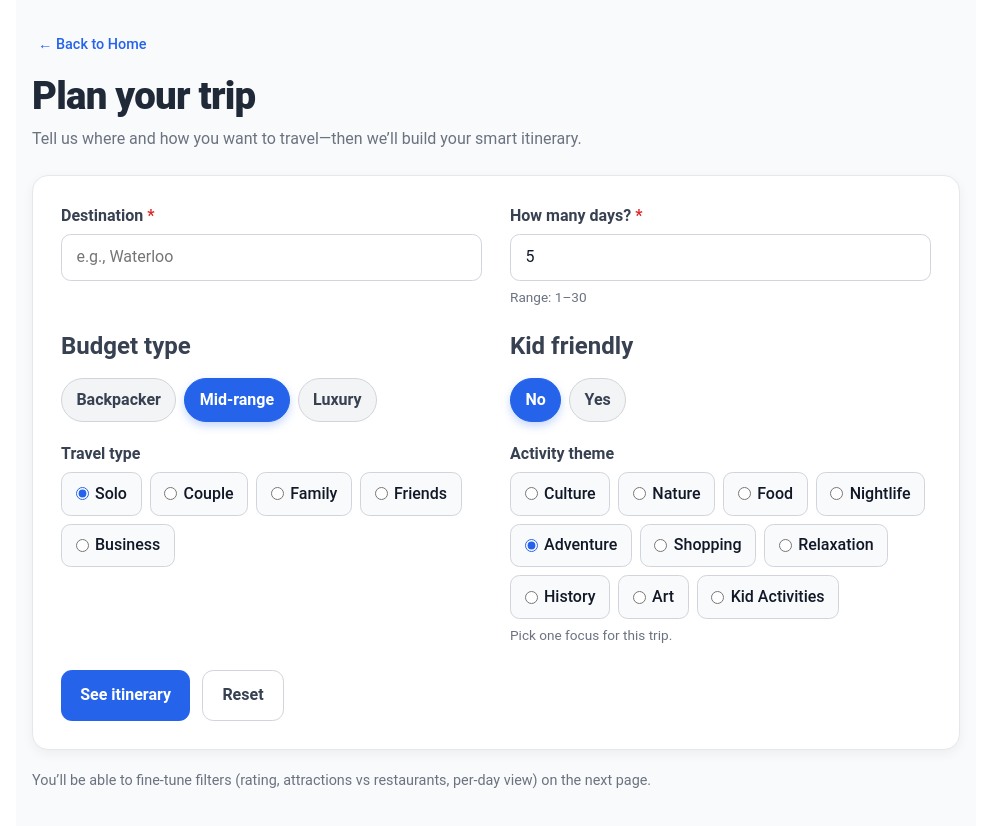
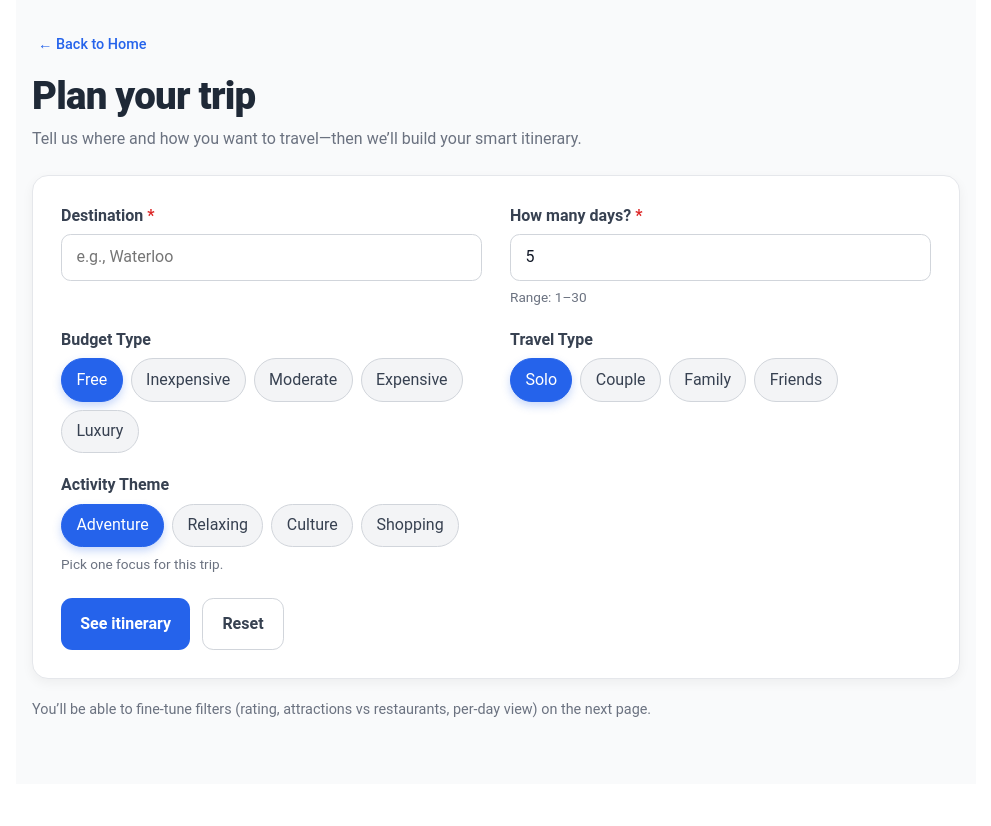
Before and after one commit to MyaEi/Frontend_SmartTravelApp, a Next.js app: page /smart-itineraries/search in a window 1280 px wide. Shown: the top 826 px of the page, without its empty margins (144-1135 px from the left). After the commit the page ends 800 px from the top, so only its background shows below. Built offline with nearby package versions, Linux system fonts and the light colour scheme.

Commit message:
Smart itinearies UI enhancements such as updating of filtering, photo display enhacements, add booking feature

```diff
--- a/app/api/itinerary/route.ts
+++ b/app/api/itinerary/route.ts
@@ -5,7 +5,7 @@ export async function POST(req: Request) {
   try {
     const payload = await req.json();
 
-    const required = ["destination", "days", "budget", "kid_friendly", "travel_type", "activity_theme"] as const;
+    const required = ["destination", "days", "budget", "travel_type", "activity_theme"] as const;
       for (const k of required) {
         if (!(k in payload)) {
           return NextResponse.json(
--- a/app/api/photo-proxy/route.ts
+++ b/app/api/photo-proxy/route.ts
@@ -1,10 +1,12 @@
 import type { NextRequest } from "next/server";
 import { NextResponse } from "next/server";
+const API_BASE = process.env.NEXT_PUBLIC_API_BASE_URL || "http://127.0.0.1:8000";
 
 export async function GET(req: NextRequest) {
   const photoUrl = req.nextUrl.searchParams.get("url");
-  if (!photoUrl) return new NextResponse("Missing URL", { status: 400 });
+  const placeId = req.nextUrl.searchParams.get("place_id");
 
+  if(photoUrl){
     try {
       const res = await fetch(photoUrl);
       const blob = await res.arrayBuffer();
@@ -20,3 +22,42 @@ export async function GET(req: NextRequest) {
       return new NextResponse("Failed to fetch photo", { status: 500 });
     }
   }
+
+  if (placeId) {
+    try {
+      const res = await fetch(`${API_BASE}/places/photos/${placeId}`);
+      if (!res.ok) {
+        const msg = await res.text();
+        return NextResponse.json(
+          { error: msg || "Failed to fetch place photos" },
+          { status: res.status }
+        );
+      }
+
+      const json = await res.json();
+
+      // Expected: { place_id: "xxx", photo_urls: ["...", "..."] }
+      return NextResponse.json(
+        {
+          place_id: json.place_id,
+          photo_urls: json.photo_urls ?? [],
+        },
+        { status: 200 }
+      );
+    } catch (err) {
+      console.error("place_id photo fetch error:", err);
+      return NextResponse.json(
+        { error: "Server error fetching place photos" },
+        { status: 500 }
+      );
+    }
+  }
+
+  if(!photoUrl){
+    return new NextResponse("Missing URL", { status: 400 });
+  }
+  if(!placeId){
+    return new NextResponse("Missing Place Id", { status: 400 });
+  }
+
+}
--- a/app/smart-itineraries/search/page.tsx
+++ b/app/smart-itineraries/search/page.tsx
@@ -4,20 +4,16 @@ import React, { useMemo, useState } from "react";
 import { useRouter } from "next/navigation";
 import styles from "./search.module.css";
 
-type Budget = "Backpacker" | "Mid-range" | "Luxury";
-type TravelType = "Solo" | "Couple" | "Family" | "Friends" | "Business";
+const budgets = ["Free", "Inexpensive", "Moderate", "Expensive", "Luxury"] as const;
+type Budget = typeof budgets[number];
+const travelTypes = ["Solo", "Couple", "Family", "Friends"] as const;
+type TravelType = typeof travelTypes[number];
 
 const ALL_THEMES = [
+  "Adventure",
+  "Relaxing",
   "Culture",
-  "Nature",
-  "Food",
-  "Nightlife",
-  "Adventure",
-  "Shopping",
-  "Relaxation",
-  "History",
-  "Art",
-  "Kid Activities",
+  "Shopping"
 ] as const;
 
 export default function SmartItinerariesSearchPage() {
@@ -26,31 +22,29 @@ export default function SmartItinerariesSearchPage() {
   // ---- Form state ----
   const [destination, setDestination] = useState("");
   const [days, setDays] = useState<number>(5);
-  const [budget, setBudget] = useState<Budget>("Mid-range");
-  const [kidFriendly, setKidFriendly] = useState<"Yes" | "No">("No");
-  const [travelType, setTravelType] = useState<TravelType>("Solo");
-  const [themes, setThemes] = useState<string[]>(["Culture", "Food"]);
+  const [budget, setBudget] = useState<Budget>(budgets[0]);
+  const [travelType, setTravelType] = useState<TravelType>(travelTypes[0]);
+  //const [themes, setThemes] = useState<string[]>(["Culture", "Food"]);
   const [touched, setTouched] = useState(false);
   const [busy, setBusy] = useState(false);
-  const [activityTheme, setActivityTheme] = useState<string>("Adventure");
-  const budgetToNum: Record<Budget, 1 | 2 | 3> = {
-    "Backpacker": 1,
-    "Mid-range": 2,
-    "Luxury": 3,
+  const [activityTheme, setActivityTheme] = useState<string>(ALL_THEMES[0]);
+  const budgetToNum: Record<Budget, 0 | 1 | 2 | 3 | 4> = {
+    "Free": 0,
+    "Inexpensive": 1,
+    "Moderate": 2,
+    "Expensive": 3,
+    "Luxury": 4
   };
 
   // Example suggestions (swap with Places API later if you like)
   const suggestions = useMemo(
     () => [
-      "Toronto, ON, Canada",
-      "Waterloo, ON, Canada",
-      "Ottawa, ON, Canada",
-      "Montreal, QC, Canada",
-      "Vancouver, BC, Canada",
-      "New York, NY, USA",
-      "Tokyo, Japan",
-      "Paris, France",
-      "Bangkok, Thailand",
+      "Toronto",
+      "Vancouver",
+      "New York",
+      "Tokyo",
+      "Paris",
+      "Bangkok",
     ],
     []
   );
@@ -63,11 +57,11 @@ export default function SmartItinerariesSearchPage() {
     return e;
   }, [destination, days]);
 
-  const toggleTheme = (label: string) => {
-    setThemes((prev) =>
-      prev.includes(label) ? prev.filter((t) => t !== label) : [...prev, label]
-    );
-  };
+  // const toggleTheme = (label: string) => {
+  //   setThemes((prev) =>
+  //     prev.includes(label) ? prev.filter((t) => t !== label) : [...prev, label]
+  //   );
+  // };
 
   const onSubmit = async (e: React.FormEvent) => {
     e.preventDefault();
@@ -80,7 +74,6 @@ export default function SmartItinerariesSearchPage() {
         destination: destination.trim(),
         days: String(days),
         budget: String(budgetToNum[budget]),
-        kid_friendly: kidFriendly === "Yes" ? "true" : "false",
         travel_type: travelType.toLowerCase(),
         activity_theme: activityTheme.toLowerCase(), // single value
       });
@@ -159,15 +152,14 @@ export default function SmartItinerariesSearchPage() {
 
         {/* Budget */}
         <fieldset className={styles.fieldset}>
-          <legend className={styles.label}>Budget type</legend>
+          <label className={styles.label}>Budget Type</label>
           <div className={styles.pillsRow}>
-            {(["Backpacker", "Mid-range", "Luxury"] as Budget[]).map((b) => (
+            {budgets.map((b) => (
               <button
                 key={b}
                 type="button"
                 aria-pressed={budget === b}
-                className={`${styles.pill} ${budget === b ? styles.pillActive : ""
-                  }`}
+                className={`${styles.pill} ${budget === b ? styles.pillActive : ""}`}
                 onClick={() => setBudget(b)}
               >
                 {b}
@@ -176,66 +168,63 @@ export default function SmartItinerariesSearchPage() {
           </div>
         </fieldset>
 
-        {/* Kid Friendly */}
+        {/* Travel Type */}
         <fieldset className={styles.fieldset}>
-          <legend className={styles.label}>Kid friendly</legend>
+          <label className={styles.label}>Travel Type</label>
           <div className={styles.pillsRow}>
-            {(["No", "Yes"] as const).map((v) => (
+            {travelTypes.map((t) => (
+              // <label key={t} className={styles.segmentItem}>
+              //   <input
+              //     type="radio"
+              //     name="travelType"
+              //     value={t}
+              //     checked={travelType === t}
+              //     onChange={() => setTravelType(t)}
+              //   />
+              //   <span>{t}</span>
+              // </label>
               <button
-                key={v}
+                key={t}
                 type="button"
-                aria-pressed={kidFriendly === v}
-                className={`${styles.pill} ${kidFriendly === v ? styles.pillActive : ""
-                  }`}
-                onClick={() => setKidFriendly(v)}
+                aria-pressed={travelType === t}
+                className={`${styles.pill} ${travelType === t ? styles.pillActive : ""}`}
+                onClick={() => setTravelType(t)}
               >
-                {v}
+                {t}
               </button>
             ))}
           </div>
         </fieldset>
 
-        {/* Travel Type */}
-        <div className={styles.field}>
-          <label className={styles.label}>Travel type</label>
-          <div className={styles.segment}>
-            {(
-              ["Solo", "Couple", "Family", "Friends", "Business"] as TravelType[]
-            ).map((t) => (
-              <label key={t} className={styles.segmentItem}>
-                <input
-                  type="radio"
-                  name="travelType"
-                  value={t}
-                  checked={travelType === t}
-                  onChange={() => setTravelType(t)}
-                />
-                <span>{t}</span>
-              </label>
-            ))}
-          </div>
-        </div>
-
         {/* Activity Themes */}
         {/* Activity Theme (single-select) */}
-        <div className={styles.field}>
-          <label className={styles.label}>Activity theme</label>
-          <div className={styles.segment}>
+        <fieldset className={styles.fieldset}>
+          <label className={styles.label}>Activity Theme</label>
+          <div className={styles.pillsRow}>
             {ALL_THEMES.map((t) => (
-              <label key={t} className={styles.segmentItem}>
-                <input
-                  type="radio"
-                  name="activityTheme"
-                  value={t}
-                  checked={activityTheme === t}
-                  onChange={() => setActivityTheme(t)}
-                />
-                <span>{t}</span>
-              </label>
+              // <label key={t} className={styles.segmentItem}>
+              //   <input
+              //     type="radio"
+              //     name="activityTheme"
+              //     value={t}
+              //     checked={activityTheme === t}
+              //     onChange={() => setActivityTheme(t)}
+              //   />
+              //   <span>{t}</span>
+              // </label>
+              <button
+                key={t}
+                type="button"
+                aria-pressed={activityTheme === t}
+                className={`${styles.pill} ${activityTheme === t ? styles.pillActive : ""}`}
+                onClick={() => setActivityTheme(t)}
+              >
+                {t}
+              </button>
             ))}
           </div>
           <div className={styles.hint}>Pick one focus for this trip.</div>
-        </div>
+        </fieldset>
 
         {/* <div className={styles.field}>
           <label className={styles.label}>Activity theme</label>
@@ -272,12 +261,10 @@ export default function SmartItinerariesSearchPage() {
             onClick={() => {
               setDestination("");
               setDays(5);
-              setBudget("Mid-range");
-              setKidFriendly("No");
-              setTravelType("Solo");
-              setThemes(["Culture", "Food"]);
+              setBudget(budgets[0]);
+              setTravelType(travelTypes[0]);
               setTouched(false);
-              setActivityTheme("Adventure");
+              setActivityTheme(ALL_THEMES[0]);
             }}
           >
             Reset
--- a/app/smart-itineraries/search/search.module.css
+++ b/app/smart-itineraries/search/search.module.css
@@ -41,6 +41,7 @@
   flex-direction: column;
   gap: 0.4rem;
 }
+
 .fieldset {
   border: 0;
   padding: 0;
@@ -93,11 +94,11 @@
   color: #374151;
   padding: 0.55rem 0.9rem;
   border-radius: 999px;
-  font-weight: 600;
+  font-weight: 400;
   cursor: pointer;
   transition: all 0.2s ease;
 }
-.pill:hover {
+.pill:hover:not(.pillActive){
   background: #e5e7eb;
 }
 .pillActive {
@@ -105,6 +106,9 @@
   color: #ffffff;
   border-color: #2563eb;
   box-shadow: 0 4px 8px rgba(37, 99, 235, 0.25);
+}
+.pillActive:hover {
+  background: #1d4ed8; /* darker blue */
 }
 
 /* Segmented (Travel type radios) */
```
Also changed, not shown: app/smart-itineraries/details/itinerary.module.css (+95 -3 lines), app/smart-itineraries/details/page.tsx (+134 -13 lines). Lines whose indentation alone changed are shown as unchanged.
